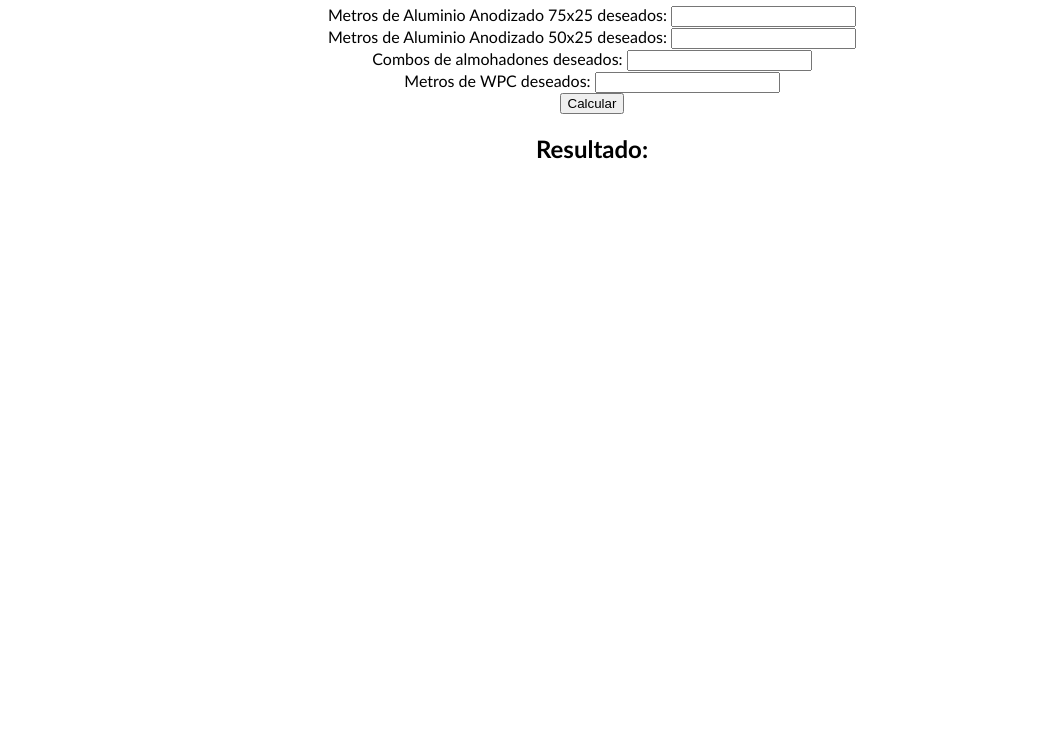
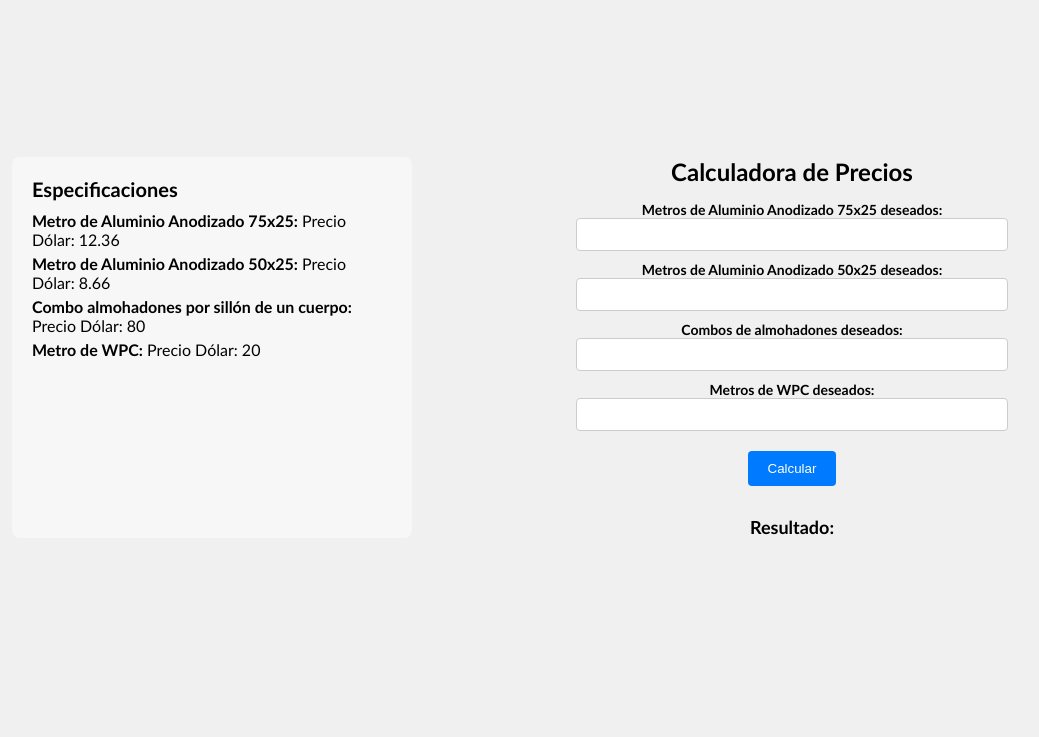
Before and after one commit to AgustinPonce1/Calculadora, a plain HTML site: page index.html in a window 1280 px wide. Shown: the part 63-800 px from the top of the page, without its empty margins (48-1087 px from the left). Drawn offline with Linux system fonts and the light colour scheme.

Commit message:
Actualizacion

```diff
--- a/estilos.css
+++ b/estilos.css
@@ -1,9 +1,96 @@
-body{
-    text-align: center;
-    font-family: 'Gill Sans', 'Gill Sans MT', Calibri, 'Trebuchet MS', sans-serif;
+/* Reset de estilos para un inicio limpio */
+* {
+    margin: 0;
+    padding: 0;
+    box-sizing: border-box;
 }
 
-.calculadora-title{
-    font-weight: 500;
-    font-size: xx-large;
+/* Estilos generales de la página */
+body {
+    margin-top: 200px;
+    font-family: 'Gill Sans', 'Gill Sans MT', Calibri, 'Trebuchet MS', sans-serif;
+    background-color: #f0f0f0;
 }
+
+.container {
+    display: flex;
+    justify-content: space-between;
+    max-width: 1200px;
+    margin: 0 auto;
+    padding: 20px;
+}
+
+.sidebar {
+    flex: 1;
+    background-color: #f7f7f7;
+    border-radius: 8px;
+    padding: 20px;
+    text-align: left;
+}
+
+.sidebar h2 {
+    font-size: 20px;
+    font-weight: bold;
+    margin-bottom: 10px;
+}
+
+.sidebar p {
+    font-size: 16px;
+    margin: 5px 0;
+}
+
+.main {
+    flex: 2;
+    padding: 0 20px;
+    text-align: center;
+}
+
+/* Estilos para la calculadora */
+.calculator-title {
+    font-size: 24px;
+    font-weight: bold;
+}
+
+form {
+    margin-top: 15px;
+}
+
+label {
+    display: block;
+    margin-top: 10px;
+    font-size: 14px;
+    font-weight: bold;
+}
+
+/* Estilos específicos para los inputs de la calculadora */
+input[type="number"] {
+    width: 60%; /* Reducir el ancho de los inputs */
+    padding: 8px;
+    border: 1px solid #ccc;
+    border-radius: 4px;
+}
+
+input[type="submit"] {
+    background-color: #007bff;
+    color: #fff;
+    border: none;
+    padding: 10px 20px;
+    border-radius: 4px;
+    cursor: pointer;
+    margin-top: 20px;
+}
+
+.result-container {
+    margin-top: 30px;
+}
+
+.result-title {
+    font-size: 18px;
+    font-weight: bold;
+}
+
+.result-value {
+    color: red;
+    font-size: 16px;
+    margin: 0;
+}
--- a/index.html
+++ b/index.html
@@ -6,7 +6,17 @@
     <link rel="stylesheet" href="estilos.css">
 </head>
 <body>
-    <h1 class="calculadora-title">Calculadora de Precios</h1>
+    <div class="container">
+        <div class="sidebar">
+            <h2>Especificaciones</h2>
+            <p><strong>Metro de Aluminio Anodizado 75x25:</strong> Precio Dólar: 12.36</p>
+            <p><strong>Metro de Aluminio Anodizado 50x25:</strong> Precio Dólar: 8.66</p>
+            <p><strong>Combo almohadones por sillón de un cuerpo:</strong> Precio Dólar: 80</p>
+            <p><strong>Metro de WPC:</strong> Precio Dólar: 20</p>
+        </div>
+
+        <div class="main">
+            <h1 class="calculator-title">Calculadora de Precios</h1>
             <form id="calculadora-form" method="dialog">
                 <label for="metrosAluminio75x25">Metros de Aluminio Anodizado 75x25 deseados:</label>
                 <input type="number" id="metrosAluminio75x25" name="metrosAluminio75x25" required><br>
@@ -23,9 +33,12 @@
                 <input type="submit" value="Calcular">
             </form>
 
-    <h2>Resultado:</h2>
-    <p id="resultado"></p>
-
+            <div class="result-container">
+                <h2 class="result-title">Resultado:</h2>
+                <p class="result-value" id="resultado"></p>
+            </div>
+        </div>
+    </div>
     <script>
                 document.getElementById("calculadora-form").addEventListener("submit", function(event) {
             event.preventDefault();  // Evitar que el formulario se envíe automáticamente
```
Lines whose indentation alone changed are shown as unchanged.
